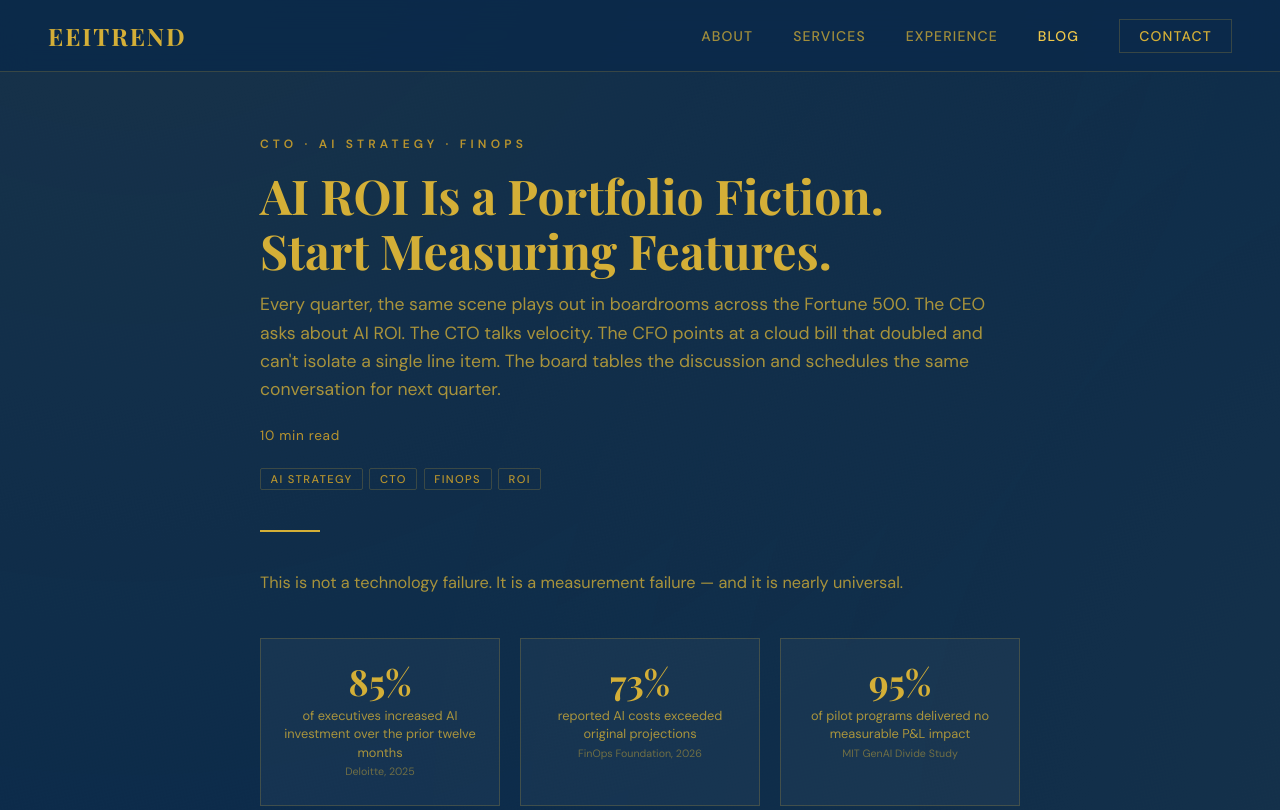
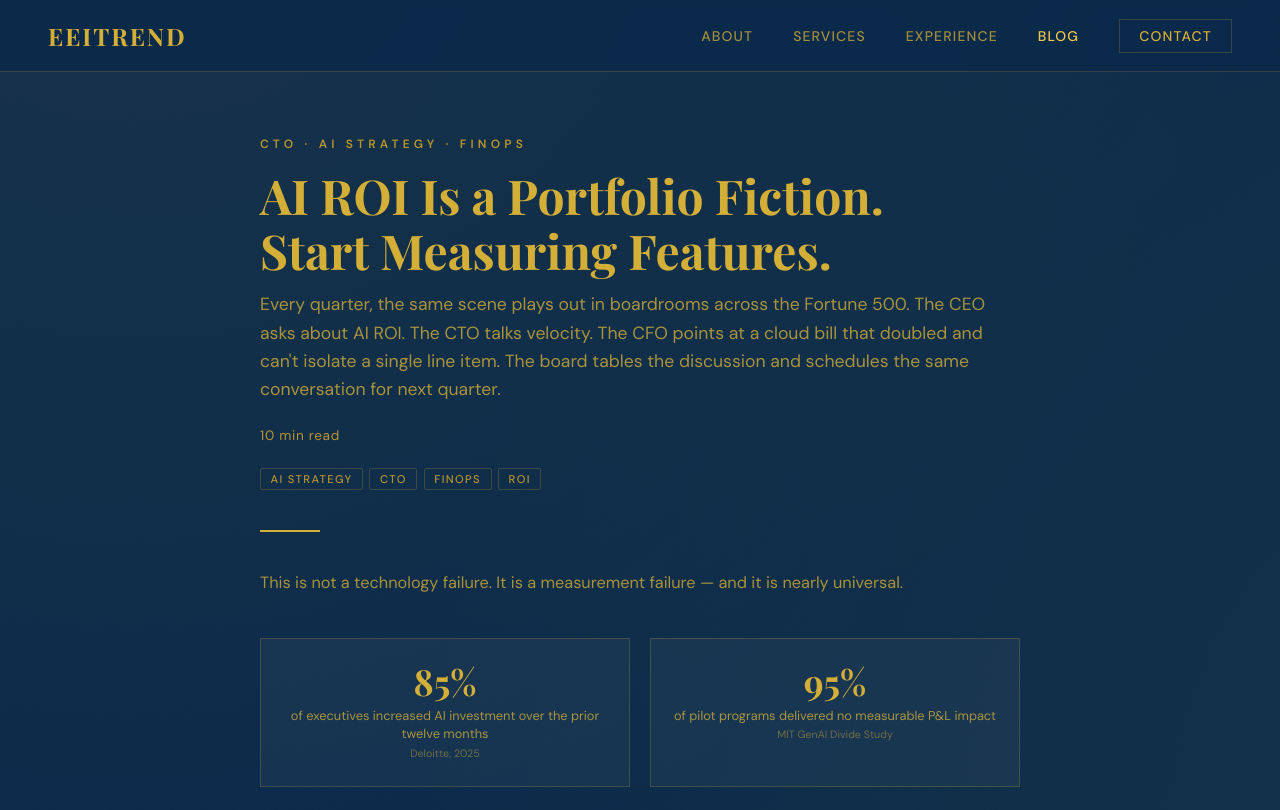
Before and after one commit to dfrizzo/eeitrend_website, a plain HTML site: page ai-roi-portfolio-fiction.html in a window 1280 px wide. Shown: the top 810 px of the page. Drawn offline with nearby package versions, Linux system fonts and the light colour scheme; a web font is replaced by a local one.

Commit message:
Remove unverified 73% FinOps stat from AI ROI post
Co-Authored-By: Claude Sonnet 4.6 <noreply@anthropic.com>

```diff
--- a/ai-roi-portfolio-fiction.html
+++ b/ai-roi-portfolio-fiction.html
@@ -119,7 +119,7 @@
         /* STATS */
         .stats-grid {
             display: grid;
-            grid-template-columns: repeat(3, 1fr);
+            grid-template-columns: repeat(2, 1fr);
             gap: 1.25rem;
             margin: 2.5rem 0;
         }
@@ -289,10 +289,6 @@
                     <div class="stat-card">
                         <div class="stat-number">85%</div>
                         <div class="stat-label">of executives increased AI investment over the prior twelve months<br><small style="opacity:0.6;">Deloitte, 2025</small></div>
-                    </div>
-                    <div class="stat-card">
-                        <div class="stat-number">73%</div>
-                        <div class="stat-label">reported AI costs exceeded original projections<br><small style="opacity:0.6;">FinOps Foundation, 2026</small></div>
                     </div>
                     <div class="stat-card">
                         <div class="stat-number">95%</div>
```
